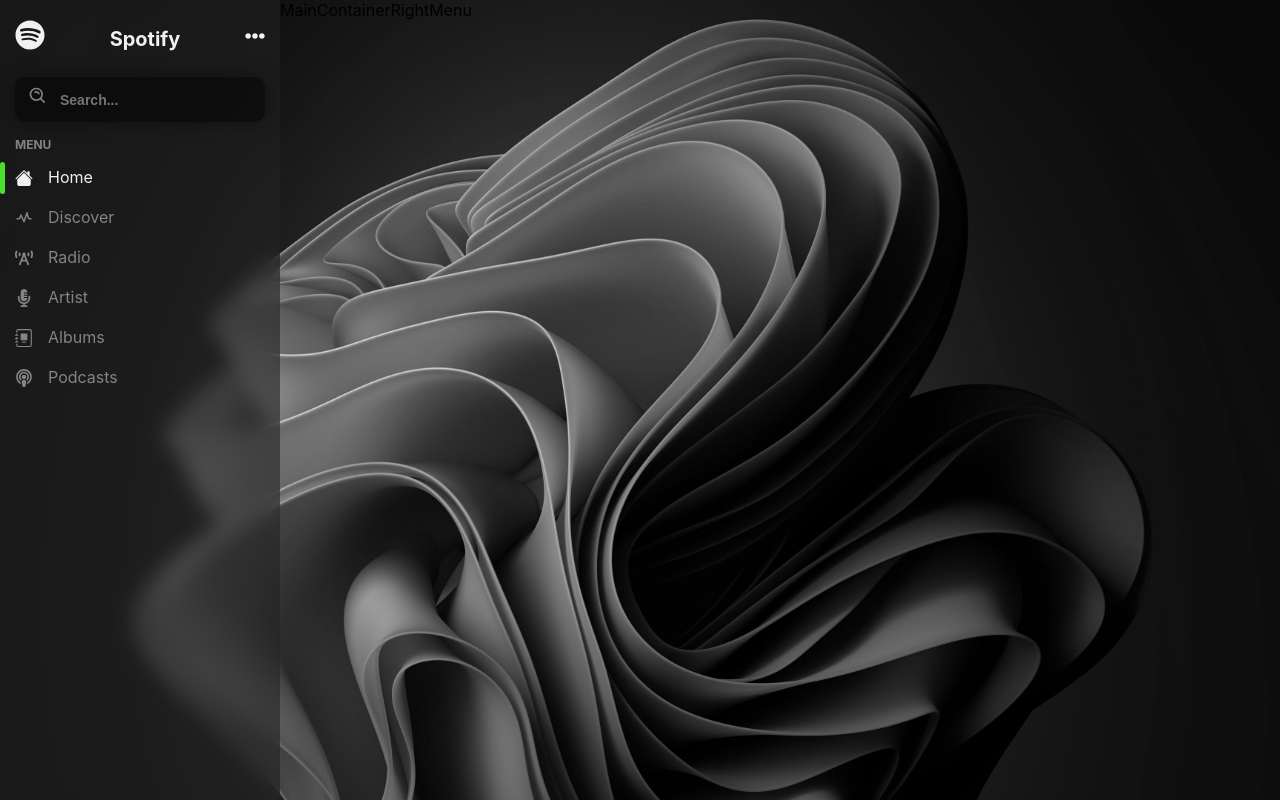
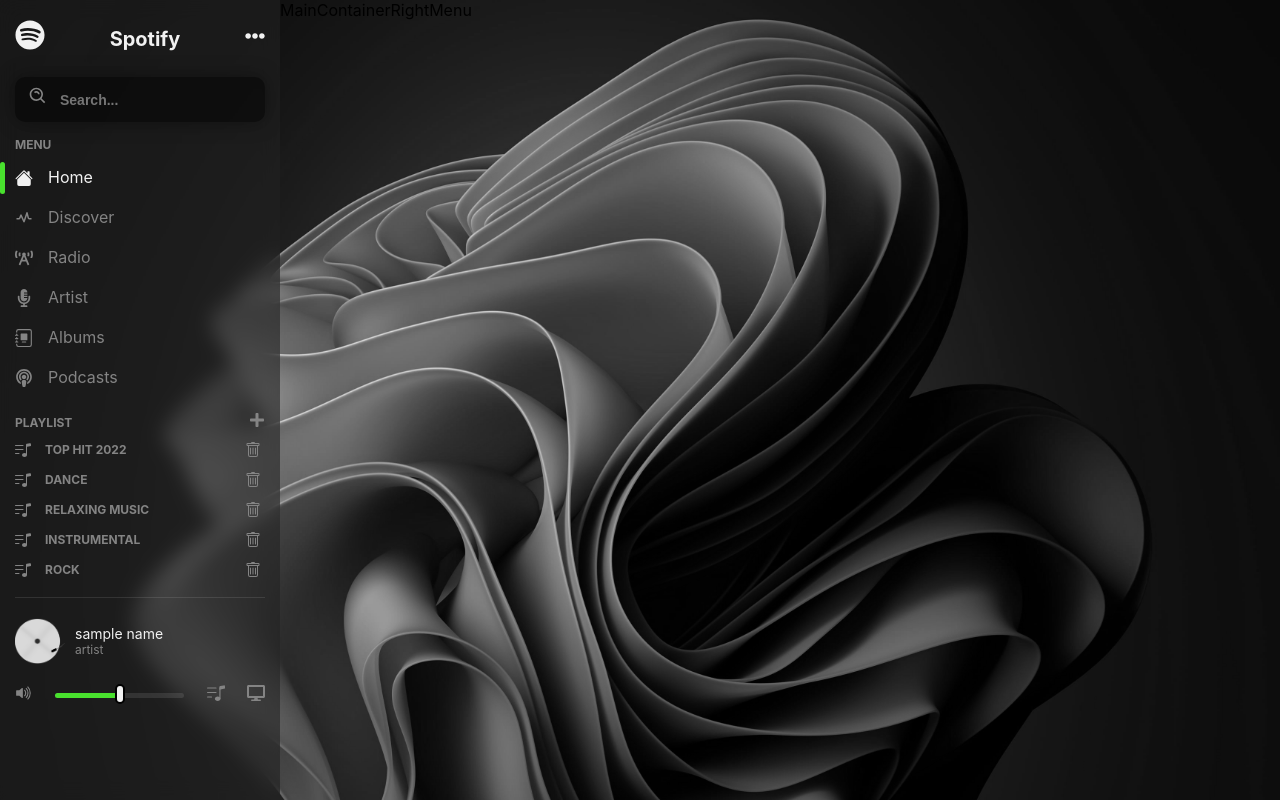
Before and after one commit to yishant11/Spotify-app, a React (Create React App) app: page / in a window 1280 px wide. Built offline with nearby package versions, Linux system fonts and the light colour scheme.

Commit message:
playList + currenttrack sections

```diff
--- /dev/null
+++ b/src/assets/playlist.js
@@ -0,0 +1,28 @@
+const playlist = [
+    {
+        id: 1,
+        name: 'Top hit 2022'
+    },
+    {
+        id: 2,
+        name: 'Dance'
+    },
+    {
+        id: 3,
+        name: 'Relaxing music'
+    },
+    {
+        id: 4,
+        name: 'Instrumental'
+    },
+    {
+        id: 5,
+        name: 'Rock'
+    },
+    {
+        id: 6,
+        name: 'Workout music'
+    },
+
+]
+export default playlist;
--- a/src/components/LeftMenu.js
+++ b/src/components/LeftMenu.js
@@ -4,6 +4,8 @@
 import { BiSearchAlt } from 'react-icons/bi'
 import MenuList from './MenuList'
 import menuData from '../assets/menuData'
+import MenuPlaylist from './MenuPlaylist'
+import TrackList from './TrackList'
 const LeftMenu = () => {
     return (
         <Wrapper>
@@ -22,6 +24,10 @@
             </div>
             {/* make it reusable component since we will need it in the future */}
             <MenuList title={'menu'} objectList={menuData} />
+            {/* PlayList */}
+            <MenuPlaylist />
+            {/* TrackList */}
+            <TrackList />
         </Wrapper>
     )
 }
--- a/src/components/MenuList.js
+++ b/src/components/MenuList.js
@@ -1,19 +1,16 @@
-import React, { useEffect, useState } from 'react'
+import React, { useState } from 'react'
 import styled from 'styled-components'
 const MenuList = ({ title, objectList }) => {
     // console.log(title, objectList);
     //active link by default will be first
     const [active, setActive] = useState(objectList[0].name)
     //handle active link change
-    const handleActive = (id) => {
+    const handleClick = (id) => {
         //find item by clicked id
         const clickedItem = objectList.find(item => item.id === id);
         //set active name to clicked item name
         setActive(clickedItem.name)
     }
-    useEffect(() => {
-
-    }, [])
     return (
         <Wrapper>
             <h2>{title}</h2>
@@ -22,7 +19,7 @@
                     const { id, icon, name } = item;
                     return (
                         // add active class if it have same name as in state
-                        <li className={active === name ? 'active' : null} onClick={() => handleActive(id)} key={id}>
+                        <li className={active === name ? 'active' : null} onClick={() => handleClick(id)} key={id}>
                             <a href="#">
                                 <i>
                                     {icon}
--- /dev/null
+++ b/src/components/MenuPlaylist.js
@@ -0,0 +1,77 @@
+import React from 'react'
+import styled from 'styled-components'
+import { FaPlus } from 'react-icons/fa'
+import { BsMusicNoteList, BsTrash } from 'react-icons/bs'
+import playlist from '../assets/playlist'
+const MenuPlaylist = () => {
+    return (
+        <Wrapper>
+            <div className="name-container">
+                <p>PlayList</p>
+                <i><FaPlus /></i>
+            </div>
+            <div className="playList-scroll">
+                {
+                    playlist.map((item) => {
+                        const { id, name } = item;
+                        return (
+                            <div key={id} className="playlist">
+                                <i><BsMusicNoteList /></i>
+                                <p>{name}</p>
+                                <i className='trash'><BsTrash /></i>
+                            </div>
+                        )
+                    })
+                }
+            </div>
+        </Wrapper>
+    )
+}
+
+const Wrapper = styled.div`
+    margin: 15px 0;
+    .name-container {
+        display: flex;
+        justify-content: space-between;
+        align-items: center;
+        color: #848484;
+        margin-bottom: 10px;
+    }
+    p {
+        font-size: 12px;
+        text-transform: uppercase;
+        font-weight: bold;
+    }
+    i {
+        cursor: pointer;
+
+    }
+    .playList-scroll {
+        height: 140px;
+        /* background: purple; */
+        overflow-x: hidden;
+        overflow-y: scroll;
+        position: relative;
+    }
+    .playlist {
+        cursor: pointer;
+        display: grid;
+        color: #848484;
+        grid-template-columns: 20px 1fr 20px;
+        margin-bottom: 10px;
+        p {
+            padding-left: 10px;
+        }
+        :hover {
+            color: #f1f1f1;
+            transition: 0.3s;
+        }
+
+    }
+    .trash {
+         cursor: pointer;
+    }
+
+`
+
+export default MenuPlaylist
--- /dev/null
+++ b/src/components/TrackList.js
@@ -0,0 +1,124 @@
+import React from 'react'
+import styled from 'styled-components'
+import { BsFillVolumeUpFill, BsMusicNoteList } from 'react-icons/bs';
+import { FaDesktop } from 'react-icons/fa'
+import track from '../img/track.png'
+const TrackList = () => {
+    return (
+        <Wrapper>
+            <div className="top">
+                <img src={track} alt="track name" />
+                <p>sample name <span>artist</span> </p>
+            </div>
+            <div className="bottom">
+                <i><BsFillVolumeUpFill /></i>
+                <input type="range" />
+                <i><BsMusicNoteList /></i>
+                <i><FaDesktop /></i>
+            </div>
+        </Wrapper>
+    )
+}
+
+const Wrapper = styled.div`
+    border-top: 1px solid rgba(255, 255, 255, 0.1);
+    padding-top: 20px;
+    .top {
+        display: flex;
+        align-items: center;
+        img {
+            width: 50px !important;
+        }
+        p {
+            margin-left: 10px;
+            color: #f1f1f1;
+            font-size: 14px;
+            span {
+                display: block;
+                font-size: 12px;
+                color: #848484;
+            }
+        }
+    }
+    .bottom {
+        display: flex;
+        align-items: center;
+        justify-content: space-between;
+        margin-top: 20px;
+        color: #f1f1f1;
+        i {
+            font-size: 18px;
+            color: #848484;
+        }
+        i:hover {
+                color: #f1f1f1;
+                transition: 0.3s;
+                cursor: pointer;
+        }
+        input {
+            position: relative;
+            height: 5px;
+            border: none;
+            outline: none;
+            border-radius: 5px;
+            background: rgba(255,255,255,0.1);
+            appearance: none;
+        }
+    }
+    // Chrome & Safari
+    .bottom input::before {
+        position: absolute;
+        content: '';
+        top: 0;
+        left: 0;
+        background: #49e12e;
+        width: 50%;
+        height: 100%;
+        border-radius: 10px;
+        z-index: 2;
+        transition: width 250ms linear;
+    }
+    .bottom input::-webkit-slider-thumb {
+        -webkit-appearance: none;
+        width: 10px;
+        height: 20px;
+        border-radius: 10px;
+        background: #f1f1f1;
+        border: 2px solid #000;
+        cursor: pointer;
+        position: relative;
+        margin: -2px 0 0 0;
+        z-index: 3;
+        box-sizing: border-box;
+        transition: all 250ms linear;
+    }
+    // firefox
+    .bottom input::-moz-progress-bar {
+        /* position: absolute;
+        content: '';
+        top: 0;
+        left: 0; */
+        background: #49e12e;
+        width: 50%;
+        height: 100%;
+        border-radius: 10px;
+        z-index: 2;
+        transition: width 250ms linear;
+    }
+     .bottom input::-moz-range-thumb {
+        -webkit-appearance: none;
+        width: 10px;
+        height: 20px;
+        border-radius: 10px;
+        background: #f1f1f1;
+        border: 2px solid #000;
+        cursor: pointer;
+        position: relative;
+        margin: -2px 0 0 0;
+        z-index: 3;
+        box-sizing: border-box;
+        transition: all 250ms linear;
+     }
+`
+
+export default TrackList
```
